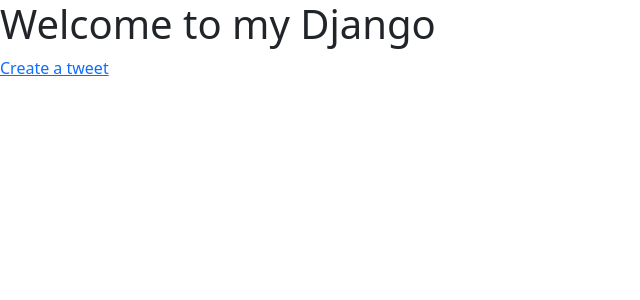
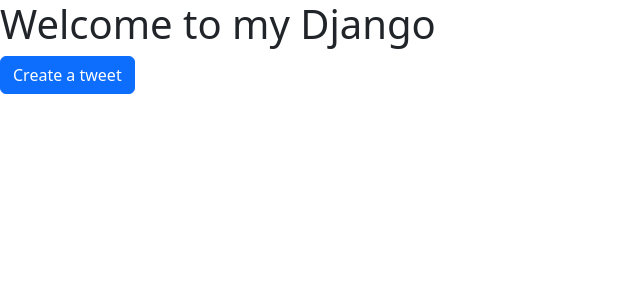
Before and after one commit to Ksh-16/Chirps_django, a Django app: page /tweet/ in a window 1280 px wide. Shown: the top 300 px of the page, without its empty margins (0-640 px from the left). Run offline with Django 5.2, Linux system fonts and the light colour scheme; data that the repository does not hold is empty.

Commit message:
created first tweet

```diff
--- a/Chirps/tweet/templates/tweet_list.html
+++ b/Chirps/tweet/templates/tweet_list.html
@@ -7,7 +7,7 @@
 {% block content %}
 <h1> Welcome to my Django</h1>
 
-<a class ="btn-primary" href="{% url 'tweet_create' %}">Create a tweet</a>
+<a class ="btn btn-primary" href="{% url 'tweet_create' %}">Create a tweet</a>
 <div class="container row gap-3">
     {% for tweet in tweets %}
      <div class="card" style="width: 18rem;">
@@ -15,8 +15,8 @@
   <div class="card-body">
     <h5 class="card-title">{{tweet.user.username}}</h5>
     <p class="card-text">{{tweet.text}}</p>
-    <a href="{% url 'tweet_edit' tweet_id%}" class="btn btn-primary">Edit</a>
-    <a href="{% url 'tweet_delete' tweet_id%}" class="btn btn-primary">Delete</a>
+    <a href="{% url 'tweet_edit' tweet.id%}" class="btn btn-primary">Edit</a>
+    <a href="{% url 'tweet_delete' tweet.id%}" class="btn btn-primary">Delete</a>
   </div>
 </div>
     {% endfor %}
```
